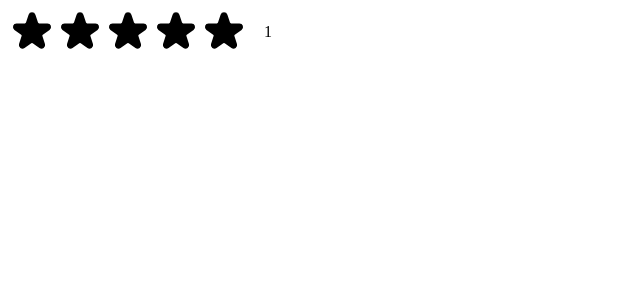
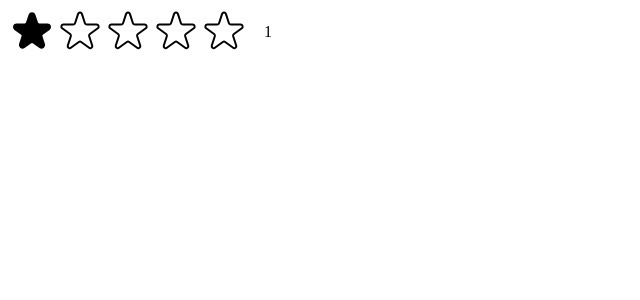
Before and after one commit to mahmudurmahid/movie-rating-app-react, a React (Create React App) app in the folder movie-rating-app/: page / in a window 1280 px wide. Shown: the top 300 px of the page, without its empty margins (0-640 px from the left). Built offline with nearby package versions, Linux system fonts and the light colour scheme.

Commit message:
star color depends on rating given

```diff
--- a/movie-rating-app/src/StarRating.js
+++ b/movie-rating-app/src/StarRating.js
@@ -33,7 +33,11 @@
     <div style={containerStyle}>
       <div style={starContainerStyle}>
         {Array.from({ length: maxRating }, (_, i) => (
-          <Star key={i} onRate={() => handleRating(i + 1)} />
+          <Star
+            key={i}
+            onRate={() => handleRating(i + 1)}
+            full={rating >= i + 1}
+          />
         ))}
       </div>
       <p style={textStyle}>{rating || ""}</p>
@@ -41,9 +45,10 @@
   );
 }
 
-function Star({ onRate }) {
+function Star({ onRate, full }) {
   return (
     <span role="button" style={starStyle} onClick={onRate}>
+      {full ? (
         <svg
           xmlns="http://www.w3.org/2000/svg"
           viewBox="0 0 20 20"
@@ -52,14 +57,7 @@
         >
           <path d="M9.049 2.927c.3-.921 1.603-.921 1.902 0l1.07 3.292a1 1 0 00.95.69h3.462c.969 0 1.371 1.24.588 1.81l-2.8 2.034a1 1 0 00-.364 1.118l1.07 3.292c.3.921-.755 1.688-1.54 1.118l-2.8-2.034a1 1 0 00-1.175 0l-2.8 2.034c-.784.57-1.838-.197-1.539-1.118l1.07-3.292a1 1 0 00-.364-1.118L2.98 8.72c-.783-.57-.38-1.81.588-1.81h3.461a1 1 0 00.951-.69l1.07-3.292z" />
         </svg>
-    </span>
-  );
-}
-
-/*
-
-EMPTY STAR
-
+      ) : (
         <svg
           xmlns="http://www.w3.org/2000/svg"
           fill="none"
@@ -73,5 +71,15 @@
             d="M11.049 2.927c.3-.921 1.603-.921 1.902 0l1.519 4.674a1 1 0 00.95.69h4.915c.969 0 1.371 1.24.588 1.81l-3.976 2.888a1 1 0 00-.363 1.118l1.518 4.674c.3.922-.755 1.688-1.538 1.118l-3.976-2.888a1 1 0 00-1.176 0l-3.976 2.888c-.783.57-1.838-.197-1.538-1.118l1.518-4.674a1 1 0 00-.363-1.118l-3.976-2.888c-.784-.57-.38-1.81.588-1.81h4.914a1 1 0 00.951-.69l1.519-4.674z"
           />
         </svg>
+      )}
+    </span>
+  );
+}
+
+/*
+
+EMPTY STAR
+
+
 
 */
```
Lines whose indentation alone changed are shown as unchanged.
